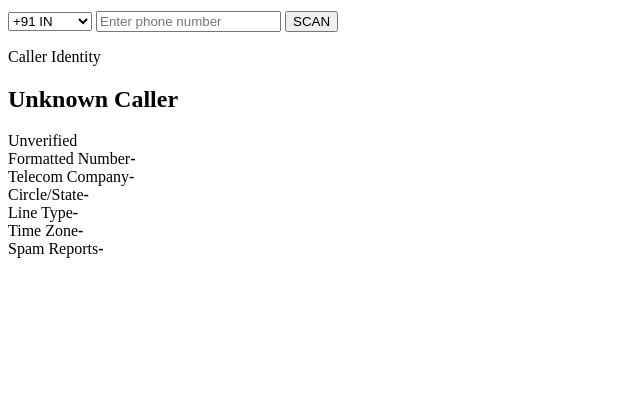
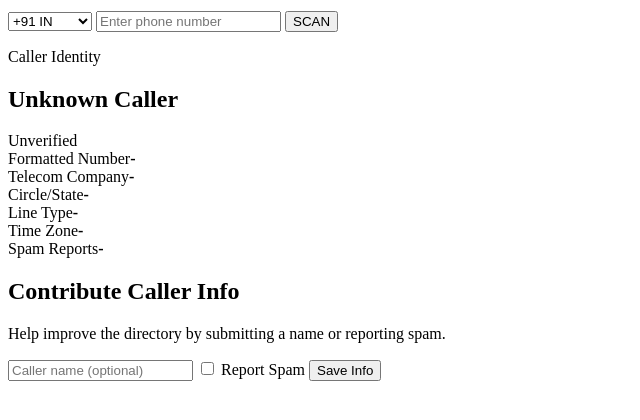
Before and after one commit to Rg100152/caller-info, a Flask app: page / in a window 1280 px wide. Shown: the part 313-733 px from the top of the page, without its empty margins (0-640 px from the left). Run offline with Flask 3, Linux system fonts and the light colour scheme; parts of the project's set-up code (start-up, migrations or seed data) failed here and were passed over.

Commit message:
feat: add community contribution panel

```diff
--- a/templates/index.html
+++ b/templates/index.html
@@ -65,6 +65,17 @@
         <div class="info-card"><span class="label">Spam Reports</span><strong id="rSpam">-</strong></div>
       </div>
     </section>
+
+    <section class="card update-section">
+      <h2>Contribute Caller Info</h2>
+      <p class="muted">Help improve the directory by submitting a name or reporting spam.</p>
+      <div class="update-row">
+        <input id="updateName" type="text" placeholder="Caller name (optional)" aria-label="Caller name" />
+        <label class="check"><input id="isSpam" type="checkbox" /> Report Spam</label>
+        <button id="saveBtn" class="btn">Save Info</button>
+      </div>
+      <div id="updateMsg" class="message" role="status" aria-live="polite"></div>
+    </section>
   </main>
 
   <script>
@@ -118,7 +129,45 @@
       document.getElementById('rSpam').textContent = String(data.spam ?? 0);
     }
 
+    async function saveInfo() {
+      const msg = document.getElementById('updateMsg');
+      msg.textContent = '';
+      msg.className = 'message';
+      const last = window.__lastScan;
+      if (!last || !last.e164) {
+        msg.textContent = 'Scan a number first.';
+        msg.classList.add('error');
+        return;
+      }
+      const name = document.getElementById('updateName').value.trim();
+      const is_spam = document.getElementById('isSpam').checked;
+      const saveBtn = document.getElementById('saveBtn');
+      saveBtn.disabled = true;
+      saveBtn.textContent = 'SAVING...';
+      try {
+        const res = await fetch('/api/update', {
+          method: 'POST',
+          headers: { 'Content-Type': 'application/json' },
+          body: JSON.stringify({ e164: last.e164, name, is_spam })
+        });
+        const payload = await res.json();
+        if (!res.ok || payload.status !== 'success') {
+          throw new Error(payload.message || 'Update failed.');
+        }
+        msg.textContent = payload.message;
+        msg.classList.add('success');
+        await scanNumber();
+      } catch (err) {
+        msg.textContent = err.message || 'Unable to update record.';
+        msg.classList.add('error');
+      } finally {
+        saveBtn.disabled = false;
+        saveBtn.textContent = 'Save Info';
+      }
+    }
+
     document.addEventListener('caller:scanned', (e) => renderResult(e.detail));
+    document.getElementById('saveBtn').addEventListener('click', saveInfo);
     scanBtn.addEventListener('click', scanNumber);
     numberInput.addEventListener('keydown', (e) => { if (e.key === 'Enter') scanNumber(); });
   </script>
```
